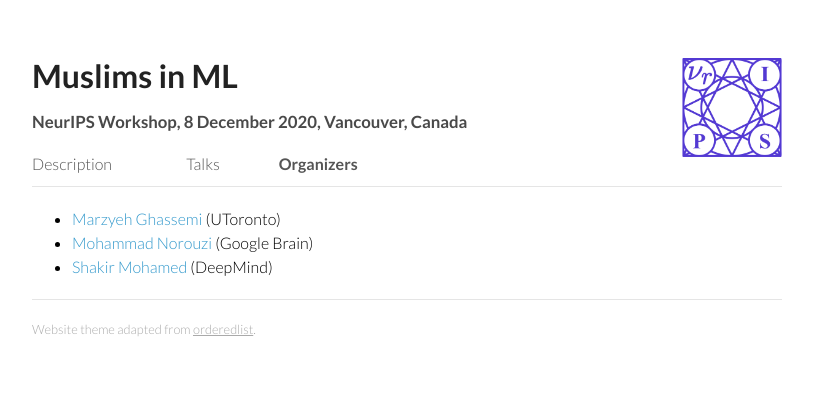
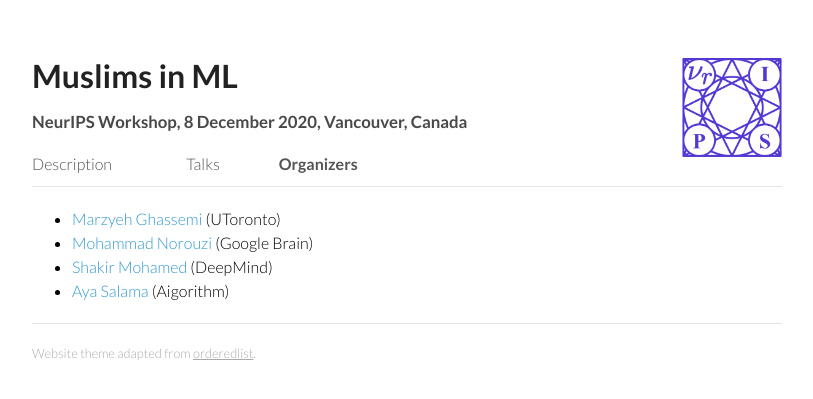
Before and after one commit to musiml/musiml.github.io, a Jekyll site: the page built from organizers/index.md, in a window 1280 px wide. Shown: the top 399 px of the page, without its empty margins (233-1046 px from the left). Built offline with Jekyll 4.4.1, drawn with Linux system fonts in a browser that asks for light colours.

Commit message:
Adding Aya as an organizer.

```diff
--- a/organizers/index.md
+++ b/organizers/index.md
@@ -6,3 +6,4 @@ title: Organizers
 * [Marzyeh Ghassemi](http://www.marzyehghassemi.com/) (UToronto)
 * [Mohammad Norouzi](https://norouzi.github.io/) (Google Brain)
 * [Shakir Mohamed](http://shakirm.com) (DeepMind)
+* [Aya Salama](https://twitter.com/2ayasalama) (Aigorithm)
```
